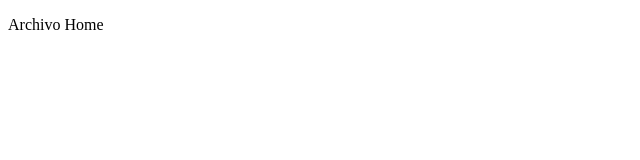
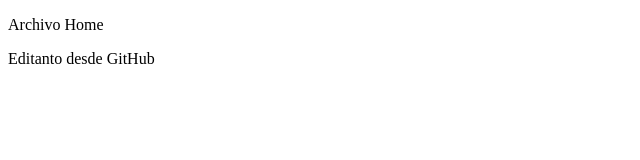
Before and after one commit to david7744/Jose-David, a plain HTML site: page home.html in a window 1280 px wide. Shown: the whole page, without its empty margins (0-640 px from the left). Drawn offline with Linux system fonts and the light colour scheme.

Commit message:
Update home.html

```diff
--- a/home.html
+++ b/home.html
@@ -8,5 +8,6 @@
 </head>
 <body>
     <p>Archivo Home</p>
+    <p>Editanto desde GitHub</>
 </body>
 </html>
```
